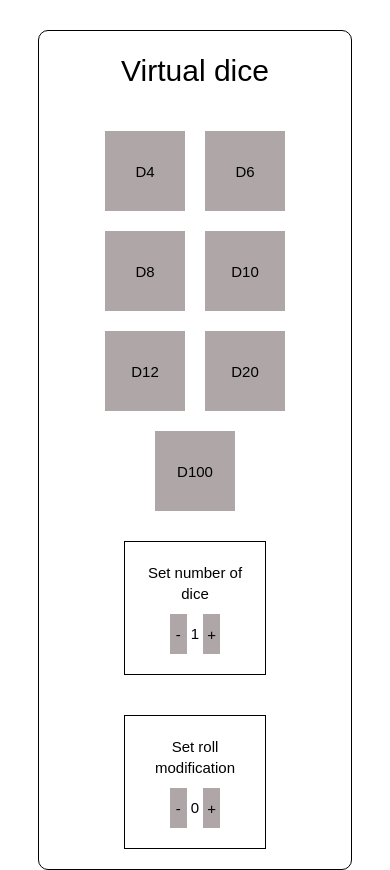
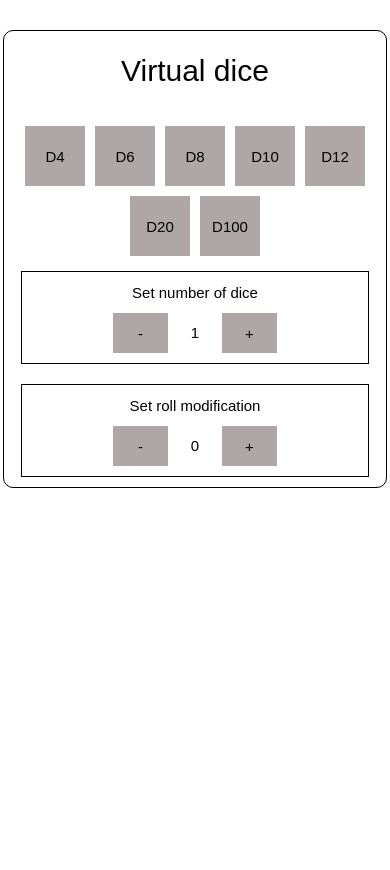
Before and after one commit to trailblazingfive/virtual-dice, a React (Create React App) app: page / in a window 390 px wide. After the commit the page ends 844 px from the top, so only its background shows below. Built offline with nearby package versions, Linux system fonts and the light colour scheme.

Commit message:
added media queries

```diff
--- a/src/App.css
+++ b/src/App.css
@@ -5,3 +5,9 @@
   margin-top: 30px;
   border-radius: 10px;
 }
+
+@media screen and (min-width:300px) and (max-width:1000px) {
+  .App {
+    width: 98%;
+  }
+}
--- a/src/components/css/ModButton.css
+++ b/src/components/css/ModButton.css
@@ -32,3 +32,11 @@
   background-color: black;
   color: white;
 }
+
+@media screen and (min-width:300px) and (max-width:1000px) {
+  .ModButton {
+    margin: 10px auto;
+    padding: 10px;
+    width: 90%;
+  }
+}
--- a/src/components/css/SingleDice.css
+++ b/src/components/css/SingleDice.css
@@ -10,3 +10,11 @@
   background-color: black;
   color: white;
 }
+
+@media screen and (min-width:300px) and (max-width:1000px) {
+  .SingleDice {
+    margin: 5px;
+    width: 60px;
+    height: 60px;
+  }
+}
--- a/src/components/css/VDice.css
+++ b/src/components/css/VDice.css
@@ -1,3 +1,9 @@
 .VDice {
   width: 80%;
 }
+
+@media screen and (min-width:300px) and (max-width:1000px) {
+  .VDice {
+    width: 95%;
+  }
+}
```
